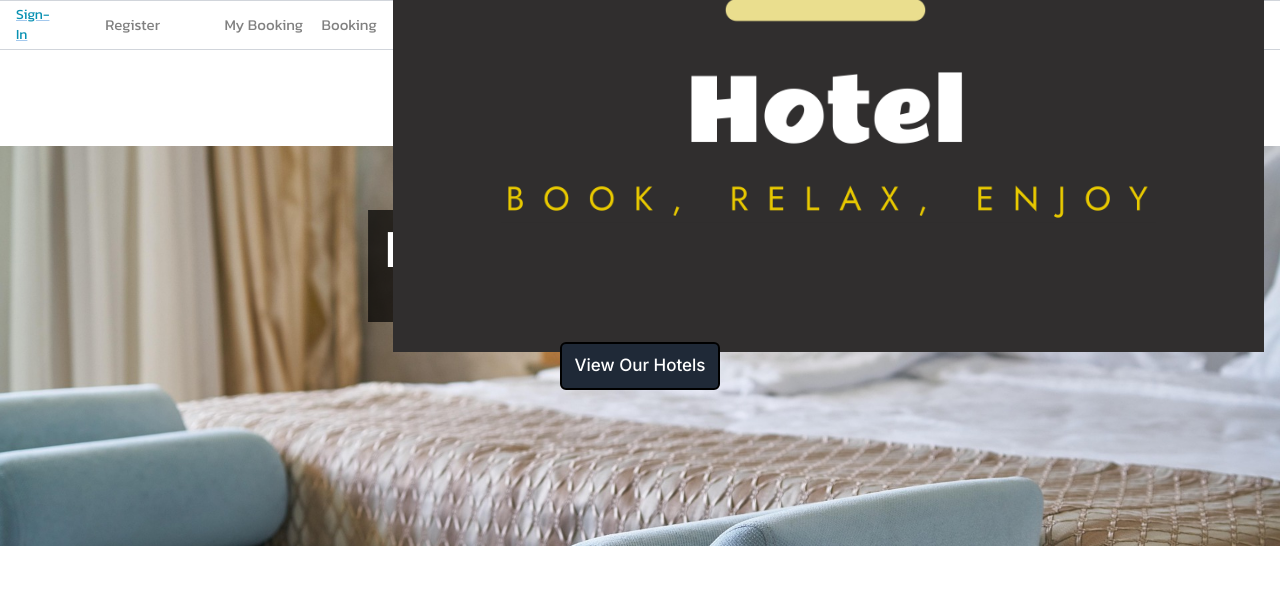
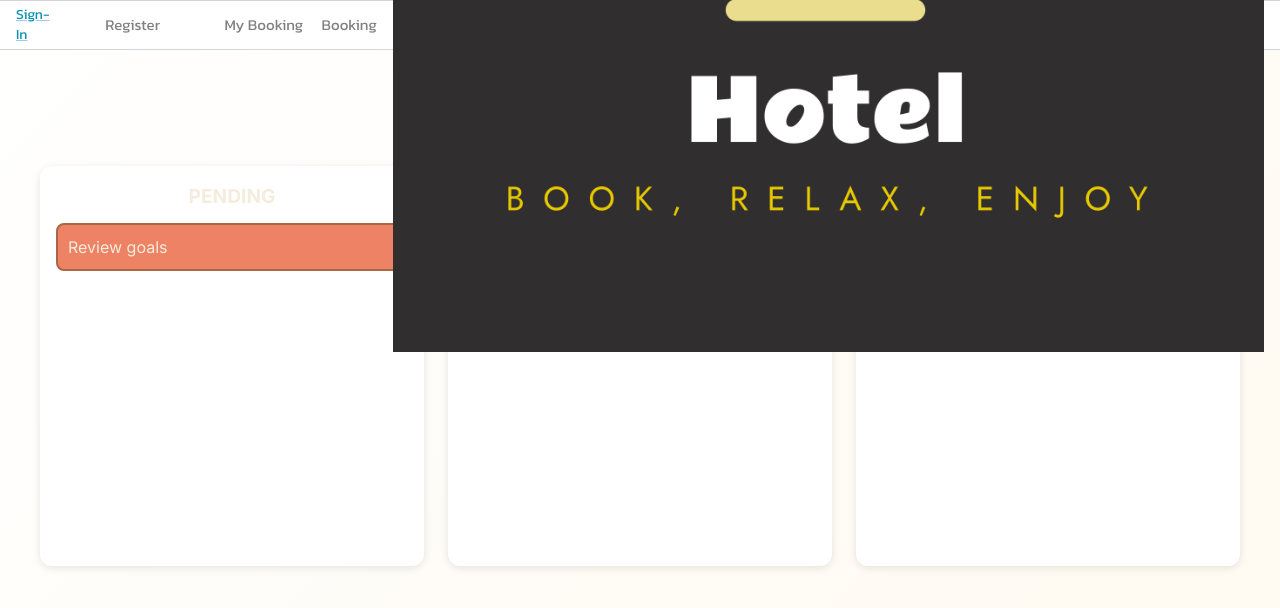
Before and after one commit to 2110503-2564/se-project-32_sing-nak-bid, a Next.js app: page / in a window 1280 px wide. Shown: the top 608 px of the page. Built offline with nearby package versions, Linux system fonts and the light colour scheme; no server answers.

Commit message:
Manage Page Added

```diff
--- a/src/app/globals.css
+++ b/src/app/globals.css
@@ -10,8 +10,8 @@
     "Fira Mono", "Droid Sans Mono", "Courier New", monospace;
 
   --foreground-rgb: 0, 0, 0;
-  --background-start-rgb: 214, 219, 220;
-  --background-end-rgb: 255, 255, 255;
+  --background-start-rgb: 244, 236, 221;
+  --background-end-rgb: 255, 246, 231;
 
   --primary-glow: conic-gradient(
     from 180deg at 50% 50%,
@@ -46,9 +46,11 @@
 
 @media (prefers-color-scheme: light) {
   :root {
-    --foreground-rgb: 255, 255, 255;
-    --background-start-rgb: 0, 0, 0;
-    --background-end-rgb: 0, 0, 0;
+    --foreground-rgb: 244, 236, 221;
+
+    /* Set both start and end color to the same value for a single solid background */
+    --background-start-rgb: 255, 255, 255;  /* Light background color */
+    --background-end-rgb: 255, 249, 238;    /* Same color to make it solid */
 
     --primary-glow: radial-gradient(rgba(1, 65, 255, 0.4), rgba(1, 65, 255, 0));
     --secondary-glow: linear-gradient(
@@ -90,6 +92,11 @@ body {
 }
 
 body {
+  background: linear-gradient(
+    135deg, /* Direction of the gradient */
+    rgb(var(--background-start-rgb)),  /* Starting color */
+    rgb(var(--background-end-rgb))     /* Ending color */
+  );
   color: rgb(var(--foreground-rgb));
   margin-top: 50px;
 }
--- a/src/app/page.tsx
+++ b/src/app/page.tsx
@@ -2,11 +2,21 @@ import Image from "next/image";
 import Banner from "../components/Banner";
 import styles from "./page.module.css";
 import Card from "../components/Card";
+import { getServerSession } from "next-auth";
+import { authOptions } from "@/libs/auth";
+import ManagerPage from "@/components/page/ManagerPage";
+import UserPage from "@/components/page/UserPage";
 
-export default function Home() {
+// Direct User and Manager to different
+export default async function Home() {
+
+  const session = await getServerSession(authOptions);
+  console.log("SESSION:", session);
+  const role = session?.user.role || "admin";
+
   return (
     <main className={styles.main}>
-      <Banner/>
+      {role === "admin" ? <ManagerPage /> : <UserPage />}
     </main>
   );
 }
--- a/src/components/Banner.tsx
+++ b/src/components/Banner.tsx
@@ -28,7 +28,6 @@ export default function Banner() {
       />
 
       <div className="absolute top-[30%] left-1/2 transform -translate-x-1/2 -translate-y-1/2 bg-black bg-opacity-70 text-white text-center p-4 z-20">
-
         <h1 className="text-5xl font-medium">Find Your Perfect Stay</h1>
         <h3 className="text-2xl font-medium">Book. Relax. Enjoy.</h3>
       </div>
--- /dev/null
+++ b/src/components/page/ManagerPage.module.css
@@ -0,0 +1,46 @@
+.board {
+  display: flex;
+  justify-content: center;
+  gap: 24px;
+  padding: 20px;
+  height: 100vh;
+  align-items: flex-start;
+}
+
+.column {
+  flex: 0 0 30vw;
+  background-color: #ffffff;
+  border-radius: 12px;
+  padding: 16px;
+  box-shadow: 0 2px 8px rgba(0, 0, 0, 0.1);
+  min-height: 400px;
+  overflow-y: auto;
+}
+
+.heading {
+  text-align: center;
+  font-size: 1.2rem;
+  margin-bottom: 12px;
+  font-weight: bold;
+}
+
+.card {
+  background-color: #ed8265;
+  border: 2px solid #ac6643;
+  border-radius: 8px;
+  padding: 10px;
+  margin-bottom: 10px;
+  cursor: grab;
+  user-select: none;
+  transition: transform 0.2s;
+  white-space: normal;
+  word-wrap: break-word;
+  overflow-wrap: break-word;
+  max-width: 100%;
+  height: auto;
+}
+
+.card:active {
+  transform: scale(1.05);
+  cursor: grabbing;
+}
--- /dev/null
+++ b/src/components/page/ManagerPage.tsx
@@ -0,0 +1,67 @@
+"use client";
+import { useState } from "react";
+import styles from "./ManagerPage.module.css";
+
+type Task = {
+  id: string;
+  title: string;
+  status: "pending" | "preparing" | "complete";
+};
+
+const initialTasks: Task[] = [
+  { id: "1", title: "Review goals", status: "pending" },
+  { id: "2", title: "Prepare report", status: "preparing" },
+  { id: "3", title: "Send email", status: "complete" },
+];
+
+export default function ManagerPage() {
+  const [tasks, setTasks] = useState<Task[]>(initialTasks);
+
+  const onDragStart = (e: React.DragEvent<HTMLDivElement>, taskId: string) => {
+    e.dataTransfer.setData("text/plain", taskId);
+  };
+
+  const onDrop = (e: React.DragEvent<HTMLDivElement>, newStatus: Task["status"]) => {
+    const taskId = e.dataTransfer.getData("text/plain");
+
+    setTasks((prev) =>
+      prev.map((task) =>
+        task.id === taskId ? { ...task, status: newStatus } : task
+      )
+    );
+  };
+
+  const allowDrop = (e: React.DragEvent<HTMLDivElement>) => {
+    e.preventDefault();
+  };
+
+  const renderColumn = (status: Task["status"]) => (
+    <div
+      className={styles.column}
+      onDrop={(e) => onDrop(e, status)}
+      onDragOver={allowDrop}
+    >
+      <h2 className={styles.heading}>{status.toUpperCase()}</h2>
+      {tasks
+        .filter((task) => task.status === status)
+        .map((task) => (
+          <div
+            key={task.id}
+            className={styles.card}
+            draggable
+            onDragStart={(e) => onDragStart(e, task.id)}
+          >
+            {task.title}
+          </div>
+        ))}
+    </div>
+  );
+
+  return (
+    <div className={styles.board}>
+      {renderColumn("pending")}
+      {renderColumn("preparing")}
+      {renderColumn("complete")}
+    </div>
+  );
+}
--- /dev/null
+++ b/src/components/page/UserPage.tsx
@@ -0,0 +1,9 @@
+import Banner from "../Banner";
+
+export default function UserPage() {
+    return (
+      <>
+        <Banner />
+      </>
+    );
+  }
```
